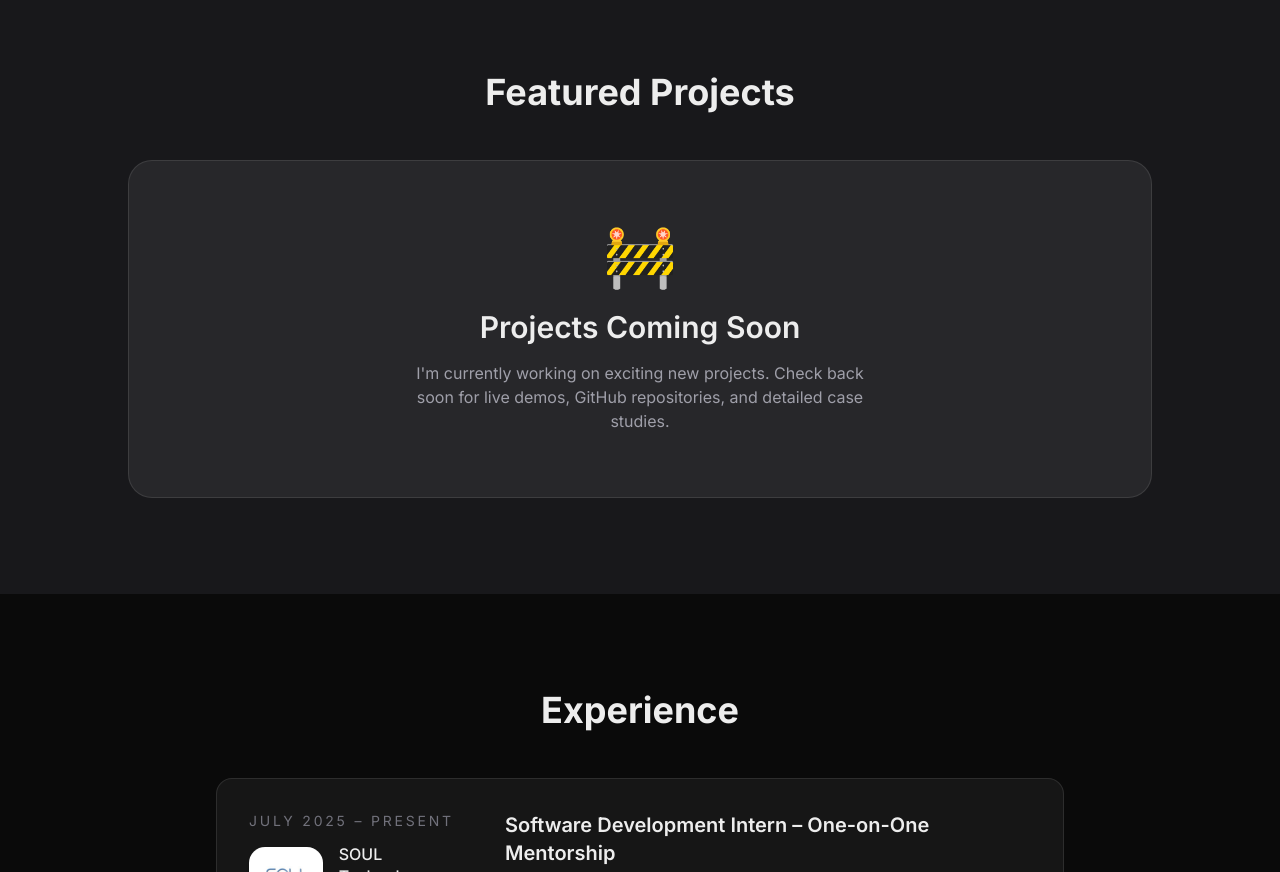
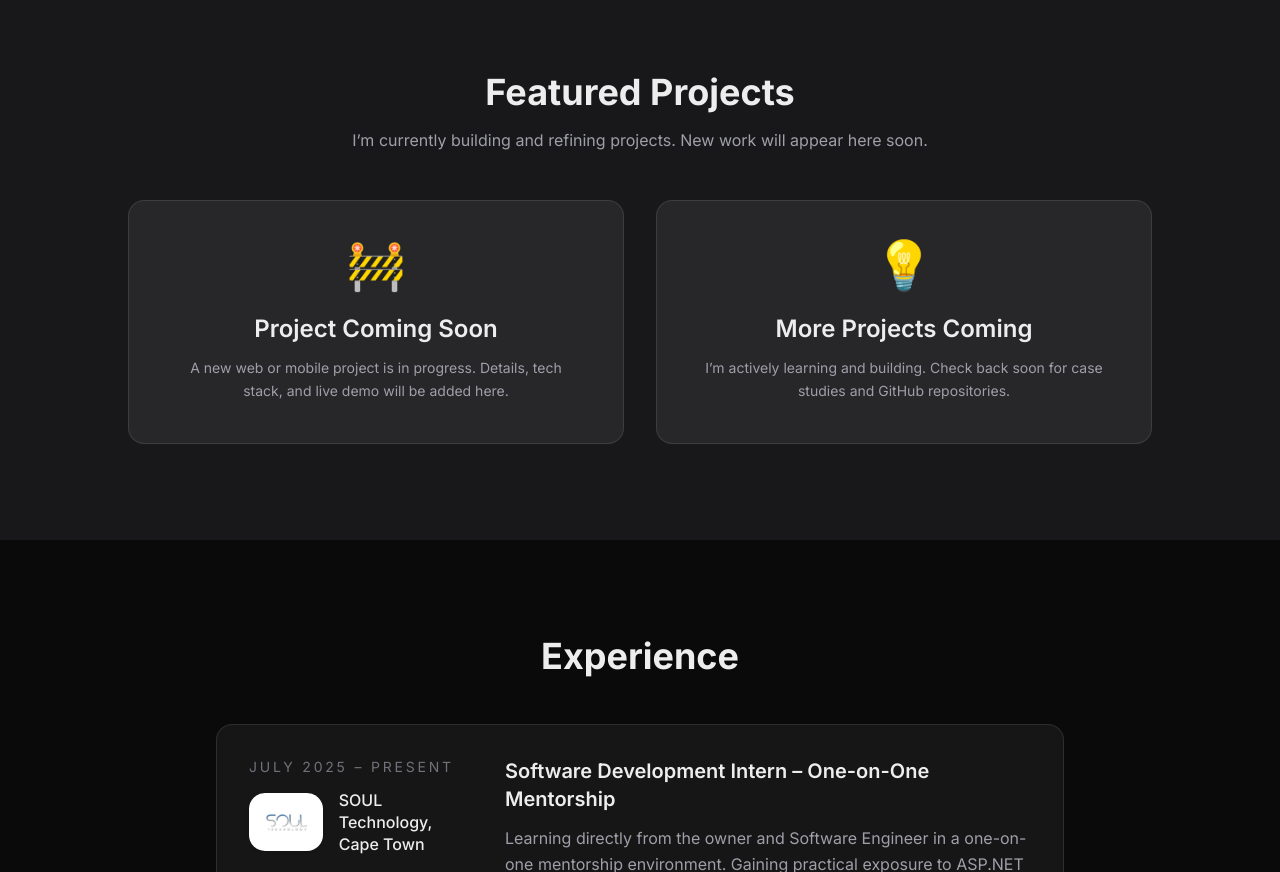
Before and after one commit to JustinFussell/justin-fussell-portfolio, a Next.js app: page / in a window 1280 px wide. Shown: the part 2000-2872 px from the top of the page. Built offline with nearby package versions, Linux system fonts and the light colour scheme.

Commit message:
feat: Polish Projects section with better placeholder cards
Replaced the single large “Coming Soon” box with two cleaner project placeholder cards and improved the section description for a more professional look

```diff
--- a/app/page.tsx
+++ b/app/page.tsx
@@ -136,13 +136,29 @@ export default function Home() {
       {/* Projects Section */}
 <section id="projects" className="py-24 bg-zinc-900 px-6">
   <div className="max-w-5xl mx-auto text-center">
-          <h2 className="text-4xl font-bold mb-12">Featured Projects</h2>
-          <div className="bg-zinc-800 rounded-3xl p-16 border border-white/10">
-            <div className="text-6xl mb-6">🚧</div>
-            <h3 className="text-3xl font-semibold mb-4">Projects Coming Soon</h3>
-            <p className="text-zinc-400 max-w-md mx-auto">
-              I'm currently working on exciting new projects. Check back soon for live demos, GitHub repositories, and detailed case studies.
+    <h2 className="text-4xl font-bold mb-4">Featured Projects</h2>
+    <p className="text-zinc-400 mb-12 max-w-xl mx-auto">
+      I’m currently building and refining projects. New work will appear here soon.
     </p>
+
+    <div className="grid md:grid-cols-2 gap-8">
+      {/* Coming Soon Card 1 */}
+      <div className="group bg-zinc-800 rounded-2xl border border-white/10 p-10 hover:border-white/20 transition">
+        <div className="text-5xl mb-6">🚧</div>
+        <h3 className="text-2xl font-semibold mb-3">Project Coming Soon</h3>
+        <p className="text-zinc-400 text-sm leading-relaxed">
+          A new web or mobile project is in progress. Details, tech stack, and live demo will be added here.
+        </p>
+      </div>
+
+      {/* Coming Soon Card 2 */}
+      <div className="group bg-zinc-800 rounded-2xl border border-white/10 p-10 hover:border-white/20 transition">
+        <div className="text-5xl mb-6">💡</div>
+        <h3 className="text-2xl font-semibold mb-3">More Projects Coming</h3>
+        <p className="text-zinc-400 text-sm leading-relaxed">
+          I’m actively learning and building. Check back soon for case studies and GitHub repositories.
+        </p>
+      </div>
     </div>
   </div>
 </section>
```
Lines whose indentation alone changed are shown as unchanged.
